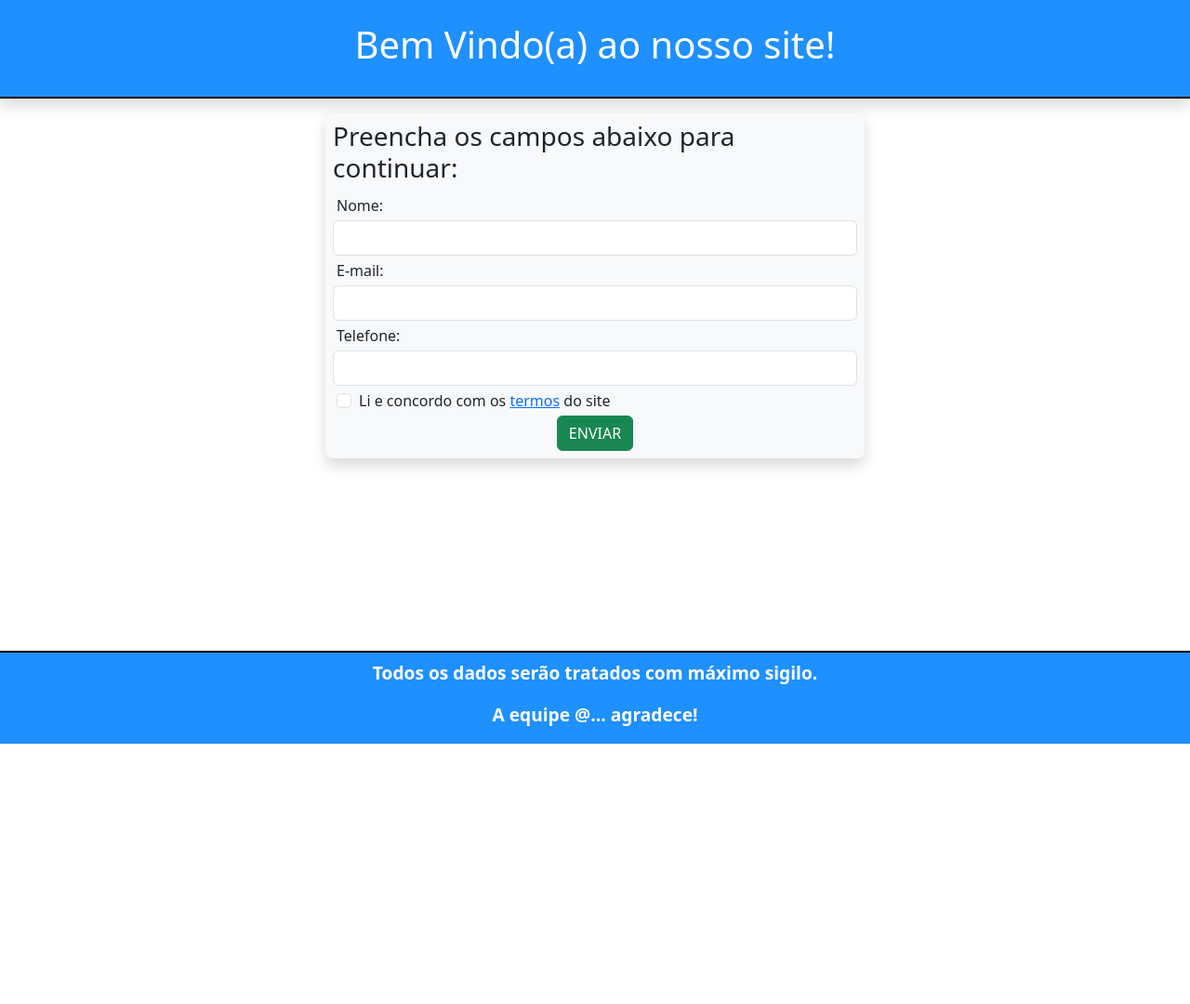
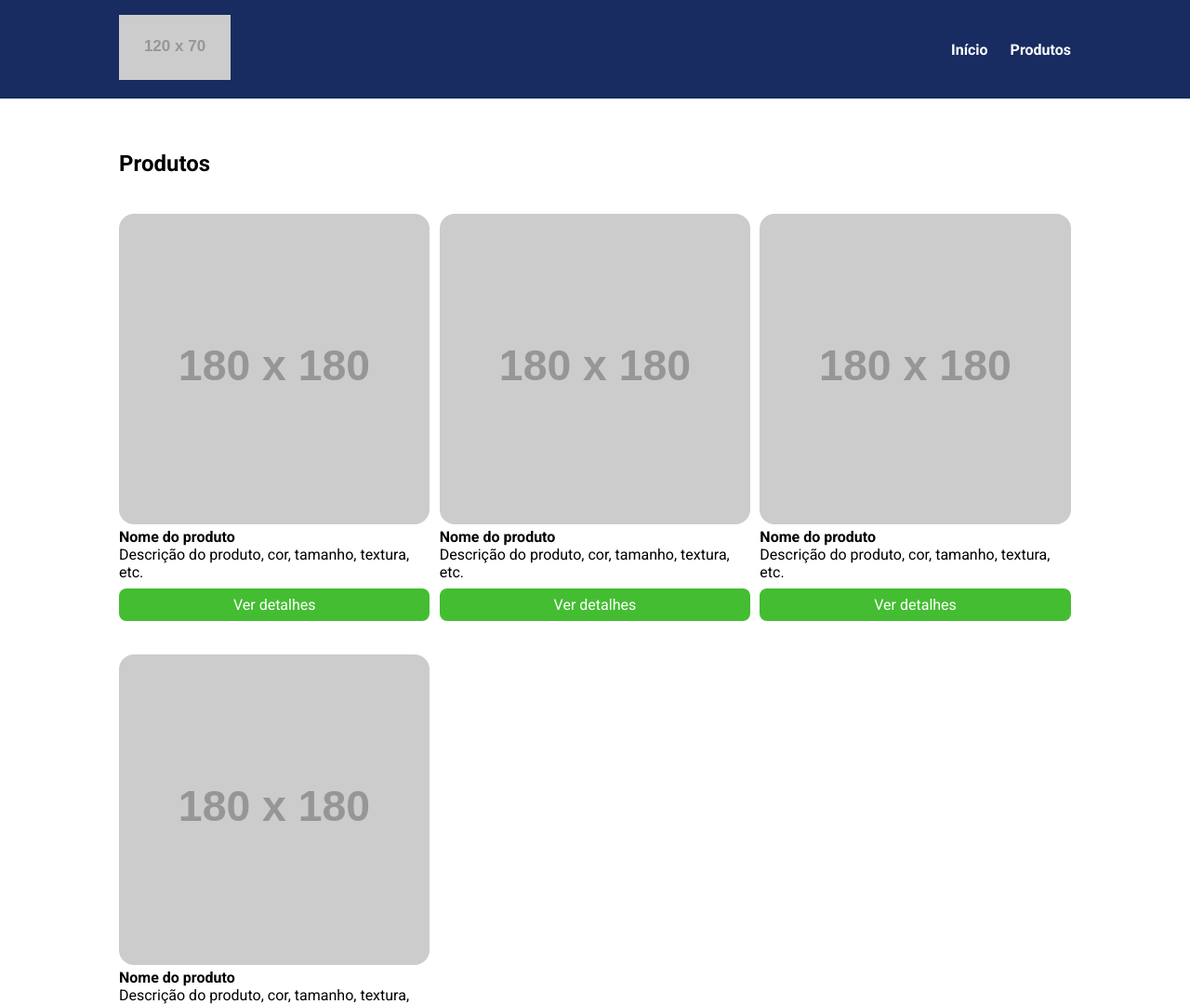
Before and after one commit to tainanpenning/curso_ebac_frontend, a website: page index.html in a window 1280 px wide. Shown: the top 1080 px of the page at 93% size. Before the commit the page ends 800 px from the top, so only its background shows below. Drawn offline with nearby package versions, Linux system fonts and the light colour scheme; placeholder pictures from the web are drawn by us.

Commit message:
atividade_com_sass

```diff
--- /dev/null
+++ b/config/reset.scss
@@ -0,0 +1,6 @@
+* {
+    margin: 0;
+    padding: 0;
+    box-sizing: border-box;
+    font-family: Roboto, sans-serif;
+}
--- /dev/null
+++ b/config/var.scss
@@ -0,0 +1,6 @@
+$corDeFundo: #f5f6fa;
+$corPrincipal: #182C61;
+$corButton: #44bd32;
+
+$mobile: 767px;
+$tablet: 1023px;
--- a/index.html
+++ b/index.html
@@ -1,43 +1,79 @@
 <!DOCTYPE html>
-<html lang="pt-br">
+<html lang="pt-BR">
 <head>
     <meta charset="UTF-8">
+    <meta http-equiv="X-UA-Compatible" content="IE=edge">
     <meta name="viewport" content="width=device-width, initial-scale=1.0">
-    <title>Exercício Bootstrap</title>
-    <link rel="stylesheet" href="https://cdn.jsdelivr.net/npm/bootstrap@5.3.3/dist/css/bootstrap.min.css">
-    <link rel="stylesheet" href="main.css">
+    <title>Document</title>
+    <link rel="preconnect" href="https://fonts.googleapis.com">
+    <link rel="preconnect" href="https://fonts.gstatic.com" crossorigin>
+    <link href="https://fonts.googleapis.com/css2?family=Roboto:wght@400;700&display=swap" rel="stylesheet">
+    <link rel="stylesheet" href="build/style.css">
 </head>
 <body>
-    <header class="shadow">
-        <h1>Bem Vindo(a) ao nosso site!</h1>
+    <header>
+        <div class="container">
+            <div class="branding">
+                <img src="https://via.placeholder.com/120x70" />
+            </div>
+            <nav>
+                <ul class="menu">
+                    <li>
+                        <a href="#">Início</a>
+                    </li>
+                    <li>
+                        <a href="#">Produtos</a>
+                    </li>
+                </ul>
+            </nav>
+        </div>
     </header>
-    <div class="container rounded-3 p-2 bg-light shadow">
-        <div class="row">
-            <div class="col">
-                <h2 class="h3">Preencha os campos abaixo para continuar:</h2>
-                <form>
-                    <label class="form-label m-1" for="nome">Nome:</label>
-                    <input class="form-control" type="text" id="nome" required>
-                    <label for="email" class="form-label m-1">E-mail:</label>
-                    <input type="email" id="email" class="form-control" required>
-                    <label for="telefone" class="form-label m-1">Telefone:</label>
-                    <input type="tel" id="telefone" class="form-control" required>
-                    <div class="form-check m-1">
-                        <label for="aceito-termos" class="form-check-label">Li e concordo com os <a href="#">termos</a> do site</label>
-                        <input type="checkbox" id="aceito-termos" class="form-check-input" required>
-                    </div>
-                    <div class="d-flex justify-content-center">
-                        <button type="submit" class="btn btn-success text-uppercase">Enviar</button>
-                    </div>
-                </form>
-            </div>
+    <section>
+        <div class="container">
+            <h2>Produtos</h2>
+            <ul class="products">
+                <li class="product-item">
+                    <img src="https://via.placeholder.com/180x180" />
+                    <h4>Nome do produto</h4>
+                    <p>
+                        Descrição do produto, cor, tamanho, textura, etc.
+                    </p>
+                    <a href="#" class="product-button">
+                        Ver detalhes
+                    </a>
+                </li>
+                <li class="product-item">
+                    <img src="https://via.placeholder.com/180x180" />
+                    <h4>Nome do produto</h4>
+                    <p>
+                        Descrição do produto, cor, tamanho, textura, etc.
+                    </p>
+                    <a href="#" class="product-button">
+                        Ver detalhes
+                    </a>
+                </li>
+                <li class="product-item">
+                    <img src="https://via.placeholder.com/180x180" />
+                    <h4>Nome do produto</h4>
+                    <p>
+                        Descrição do produto, cor, tamanho, textura, etc.
+                    </p>
+                    <a href="#" class="product-button">
+                        Ver detalhes
+                    </a>
+                </li>
+                <li class="product-item">
+                    <img src="https://via.placeholder.com/180x180" />
+                    <h4>Nome do produto</h4>
+                    <p>
+                        Descrição do produto, cor, tamanho, textura, etc.
+                    </p>
+                    <a href="#" class="product-button">
+                        Ver detalhes
+                    </a>
+                </li>
+            </ul>
         </div>
-    </div>
-    <footer>
-        <p>Todos os dados serão tratados com máximo sigilo.</p>
-        <p>A equipe @... agradece!</p>
-    </footer>
-
-    <script src="https://cdn.jsdelivr.net/npm/bootstrap@5.3.3/dist/js/bootstrap.bundle.min.js"></script>
+    </section>
 </body>
 </html>
--- /dev/null
+++ b/source/main.scss
@@ -0,0 +1,94 @@
+@use "../config/reset.scss";
+@use "../config/var.scss";
+
+header {
+    background-color: var.$corPrincipal;
+    position: sticky;
+    top: 0;
+    left: 0;
+
+    & .container{
+        display: flex;
+        justify-content: space-between;
+        align-items: center;
+        padding: 16px 0;
+    }
+}
+
+li{
+    list-style: none;
+}
+
+.container {
+    max-width: 1024px;
+    width: 100%;
+    margin: 0 auto;
+}
+
+.menu{
+    display: flex;
+
+    & li{
+        font-weight: bold;
+        margin-left: 24px;
+
+        & a{
+            color: #fff;
+            text-decoration: none;
+        }
+    }
+}
+
+section {
+    padding: 56px 0;
+}
+
+.products {
+    margin-top: 40px;
+    display: grid;
+    grid-template-columns: repeat(3, 32.66%);
+    column-gap: 1%;
+    row-gap: 4%;
+    width: 100%;
+
+    & .product-item img{
+        width: 100%;
+        border-radius: 16px;
+    }
+
+    & .product-button {
+        display: block;
+        background-color: var.$corButton;
+        color: #fff;
+        text-align: center;
+        padding: 8px 0;
+        border-radius: 8px;
+        margin-top: 8px;
+        text-decoration: none;
+
+        &:hover{
+            background-color: lighten(var.$corButton, 10%);
+        }
+    }
+}
+
+@media screen and (max-width: var.$tablet) {
+    .container {
+        max-width: 80%;
+    }
+
+    .products {
+        grid-template-columns: repeat(2, 48.5%);
+        column-gap: 3%;
+    }
+}
+
+@media screen and (max-width: var.$mobile) {
+    .products {
+        display: block;
+    }
+
+    .product-item  {
+        margin-bottom: 32px;
+    }
+}
```
Also changed, not shown: package.json (added, +15 -0 lines), build/style.css (added), main.css (deleted), 3 other files.
